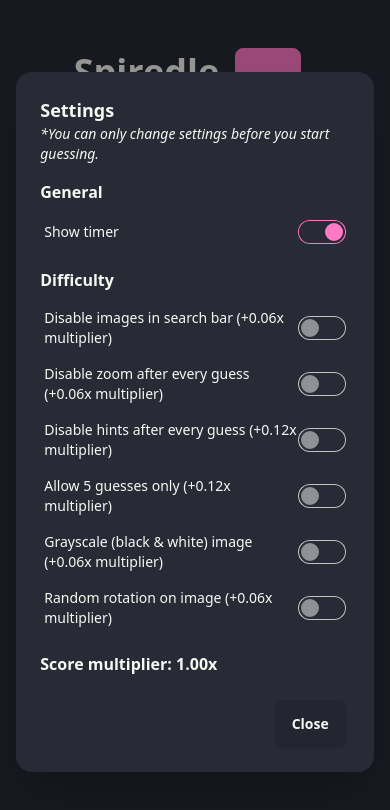
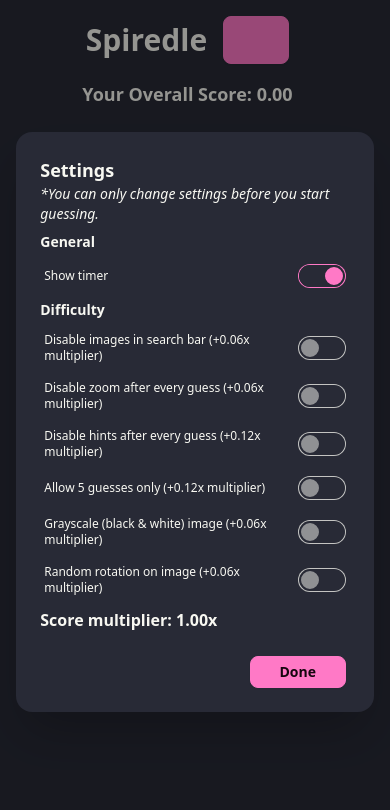
Before and after one commit to Zedespook/zedespook.github.io, a SvelteKit app: page /spiredle in a window 390 px wide. Both pictures are taken after a click on the button "Settings". Shown: the top 810 px of the page. Built offline with nearby package versions, Linux system fonts and the light colour scheme; some icons are missing.

Commit message:
Update Settings responsiveness for iPhone SE

```diff
--- a/src/routes/spiredle/+page.svelte
+++ b/src/routes/spiredle/+page.svelte
@@ -308,10 +308,10 @@
 	<meta name="description" content="A Wordle-inspired Slay the Spire fan game." />
 </svelte:head>
 
-<main class="flex flex-col justify-center items-center mx-4 my-12 md:max-w-xl md:mx-auto">
+<main class="flex flex-col justify-center items-center mx-4 my-4 md:max-w-xl md:mx-auto">
 	<div class="flex flex-col text-center">
 		<div class="flex items-center justify-center text-center gap-4">
-			<h1 class="text-4xl font-bold">Spiredle</h1>
+			<h1 class="text-3xl font-bold">Spiredle</h1>
 			<button
 				id="buttonSettings"
 				title="Settings"
@@ -320,7 +320,6 @@
 				disabled={!canChangeSettings}><Icon icon="mdi:settings-outline" class="w-8 h-8" /></button
 			>
 		</div>
-		<p class="mt-4">Guess a card, get a hint after every try.</p>
 	</div>
 
 	<p class="my-4 font-bold text-lg">Your Overall Score: {overallScore.toFixed(2)}</p>
@@ -418,35 +417,43 @@
 				{#if !spiredleSettings.disableHintOnGuess}
 					<div class="flex justify-center items-center gap-2">
 						<div
-							class="p-4 w-20 h-20 text-center flex items-center text-xs justify-center rounded-lg"
+							class="p-4 w-20 h-20 text-center flex flex-col items-center justify-center rounded-lg"
 							class:bg-green-500={card.owner === cardToGuess.owner}
 							class:bg-red-500={card.owner !== cardToGuess.owner}
 						>
+							<span class="font-bold">Owner</span>
+							<!-- Header -->
 							{card.owner}
 						</div>
 						<div
-							class="p-4 w-20 h-20 text-center flex items-center text-xs justify-center rounded-lg"
+							class="p-4 w-20 h-20 text-center flex flex-col items-center justify-center rounded-lg"
 							class:bg-green-500={card.energy === cardToGuess.energy}
 							class:bg-red-500={card.energy !== cardToGuess.energy}
 						>
+							<span class="font-bold">Cost</span>
+							<!-- Header -->
 							{card.energy}
 						</div>
 						<div
-							class="p-4 w-20 h-20 text-center flex items-center text-xs justify-center rounded-lg"
+							class="p-4 w-20 h-20 text-center flex flex-col items-center justify-center rounded-lg"
 							class:bg-green-500={card.rarity === cardToGuess.rarity}
 							class:bg-red-500={card.rarity !== cardToGuess.rarity}
 						>
+							<span class="font-bold">Rarity</span>
+							<!-- Header -->
 							{card.rarity}
 						</div>
 						<div
-							class="p-4 w-20 h-20 text-center flex items-center text-xs justify-center rounded-lg"
+							class="p-4 w-20 h-20 text-center flex flex-col items-center justify-center rounded-lg"
 							class:bg-green-500={card.type === cardToGuess.type}
 							class:bg-red-500={card.type !== cardToGuess.type}
 						>
+							<span class="font-bold">Type</span>
+							<!-- Header -->
 							{card.type}
 						</div>
 						<div
-							class="p-4 w-20 h-20 text-center flex items-center text-xs justify-center rounded-lg"
+							class="p-4 w-20 h-20 text-center flex flex-col items-center justify-center rounded-lg"
 							class:bg-green-500={arraysMatch(
 								cardToGuess.attributes.keywords,
 								card.attributes.keywords
@@ -456,10 +463,12 @@
 								card.attributes.keywords
 							)}
 						>
+							<span class="font-bold">Keywords</span>
+							<!-- Header -->
 							{card.attributes.keywords.join(', ')}
 						</div>
 						<div
-							class="p-4 w-20 h-20 text-center flex items-center text-xs justify-center rounded-lg"
+							class="p-4 w-20 h-20 text-center flex flex-col items-center justify-center rounded-lg"
 							class:bg-green-500={arraysMatch(
 								cardToGuess.attributes.numbers,
 								card.attributes.numbers
@@ -469,6 +478,8 @@
 								card.attributes.numbers
 							)}
 						>
+							<span class="font-bold">Numbers</span>
+							<!-- Header -->
 							{card.attributes.numbers.join(', ')}
 						</div>
 					</div>
@@ -481,13 +492,13 @@
 <dialog id="settingsModal" class="modal">
 	<div class="modal-box">
 		<h2 class="font-bold text-lg">Settings</h2>
-		<p class="text-sm italic mb-4">*You can only change settings before you start guessing.</p>
+		<p class="text-sm italic mb-2">*You can only change settings before you start guessing.</p>
 
-		<h3 class="font-bold">General</h3>
-		<div class="my-2 mb-4">
+		<h3 class="text-sm font-bold my-1">General</h3>
+		<div>
 			<div class="form-control">
 				<label class="cursor-pointer label">
-					<span class="label-text">Show timer</span>
+					<span class="label-text text-xs">Show timer</span>
 					<input
 						type="checkbox"
 						class="toggle toggle-primary"
@@ -497,11 +508,11 @@
 			</div>
 		</div>
 
-		<h3 class="font-bold">Difficulty</h3>
-		<div class="my-2">
+		<h3 class="text-sm font-bold my-1">Difficulty</h3>
+		<div>
 			<div class="form-control">
 				<label class="cursor-pointer label">
-					<span class="label-text">Disable images in search bar (+0.06x multiplier)</span>
+					<span class="label-text text-xs">Disable images in search bar (+0.06x multiplier)</span>
 					<input
 						type="checkbox"
 						class="toggle toggle-primary"
@@ -512,7 +523,7 @@
 
 			<div class="form-control">
 				<label class="cursor-pointer label">
-					<span class="label-text">Disable zoom after every guess (+0.06x multiplier)</span>
+					<span class="label-text text-xs">Disable zoom after every guess (+0.06x multiplier)</span>
 					<input
 						type="checkbox"
 						class="toggle toggle-primary"
@@ -523,7 +534,8 @@
 
 			<div class="form-control">
 				<label class="cursor-pointer label">
-					<span class="label-text">Disable hints after every guess (+0.12x multiplier)</span>
+					<span class="label-text text-xs">Disable hints after every guess (+0.12x multiplier)</span
+					>
 					<input
 						type="checkbox"
 						class="toggle toggle-primary"
@@ -534,7 +546,7 @@
 
 			<div class="form-control">
 				<label class="cursor-pointer label">
-					<span class="label-text">Allow 5 guesses only (+0.12x multiplier)</span>
+					<span class="label-text text-xs">Allow 5 guesses only (+0.12x multiplier)</span>
 					<input
 						type="checkbox"
 						class="toggle toggle-primary"
@@ -545,7 +557,8 @@
 
 			<div class="form-control">
 				<label class="cursor-pointer label">
-					<span class="label-text">Grayscale (black & white) image (+0.06x multiplier)</span>
+					<span class="label-text text-xs">Grayscale (black & white) image (+0.06x multiplier)</span
+					>
 					<input
 						type="checkbox"
 						class="toggle toggle-primary"
@@ -556,7 +569,7 @@
 
 			<div class="form-control">
 				<label class="cursor-pointer label">
-					<span class="label-text">Random rotation on image (+0.06x multiplier)</span>
+					<span class="label-text text-xs">Random rotation on image (+0.06x multiplier)</span>
 					<input
 						type="checkbox"
 						class="toggle toggle-primary"
@@ -566,7 +579,7 @@
 			</div>
 		</div>
 
-		<div class="my-4">
+		<div class="my-1">
 			<p class="font-bold">
 				Score multiplier: {scoreMultiplier.toFixed(2)}x
 			</p>
@@ -574,7 +587,7 @@
 
 		<div class="modal-action">
 			<form method="dialog">
-				<button class="btn mr-1">Close</button>
+				<button class="btn btn-primary btn-sm w-24 mr-1">Done</button>
 			</form>
 		</div>
 	</div>
```
